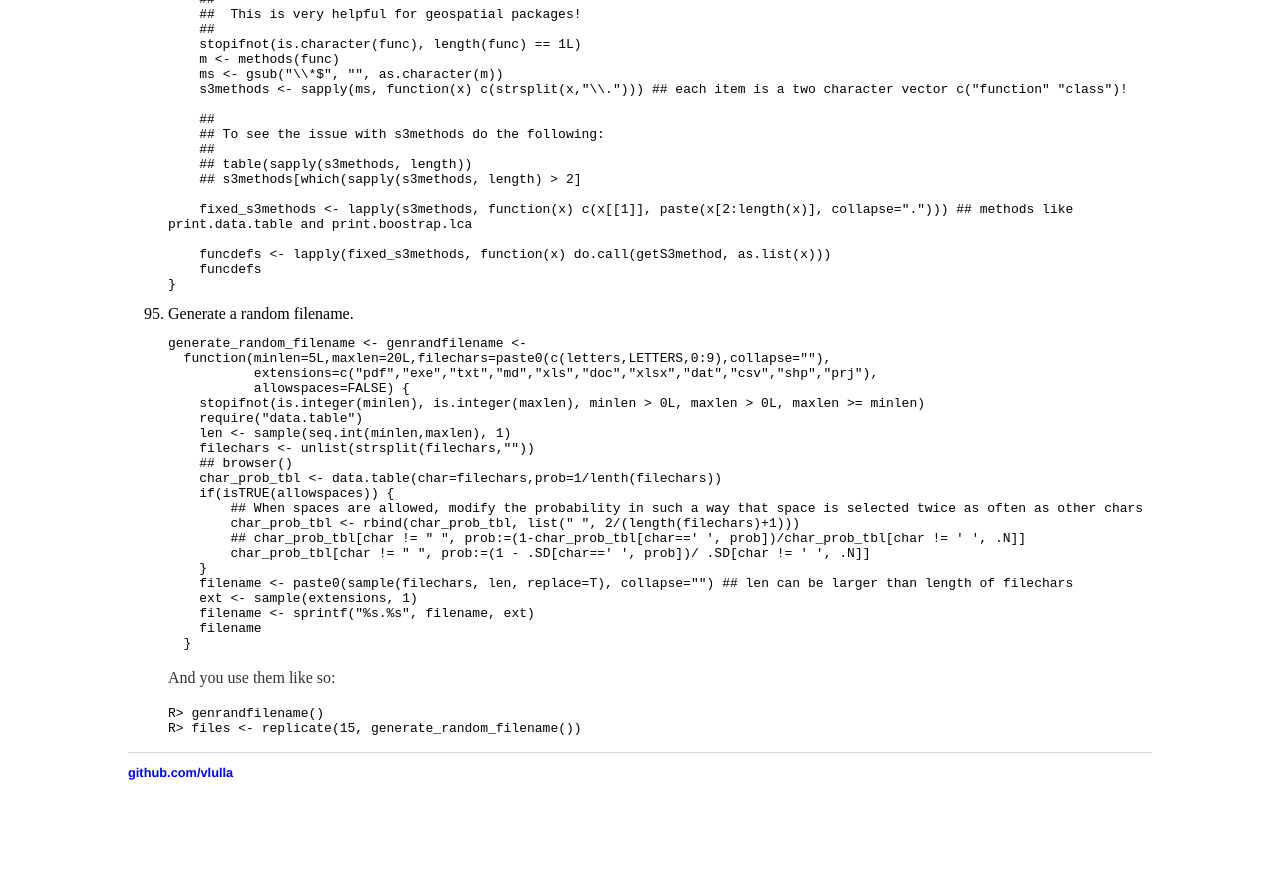
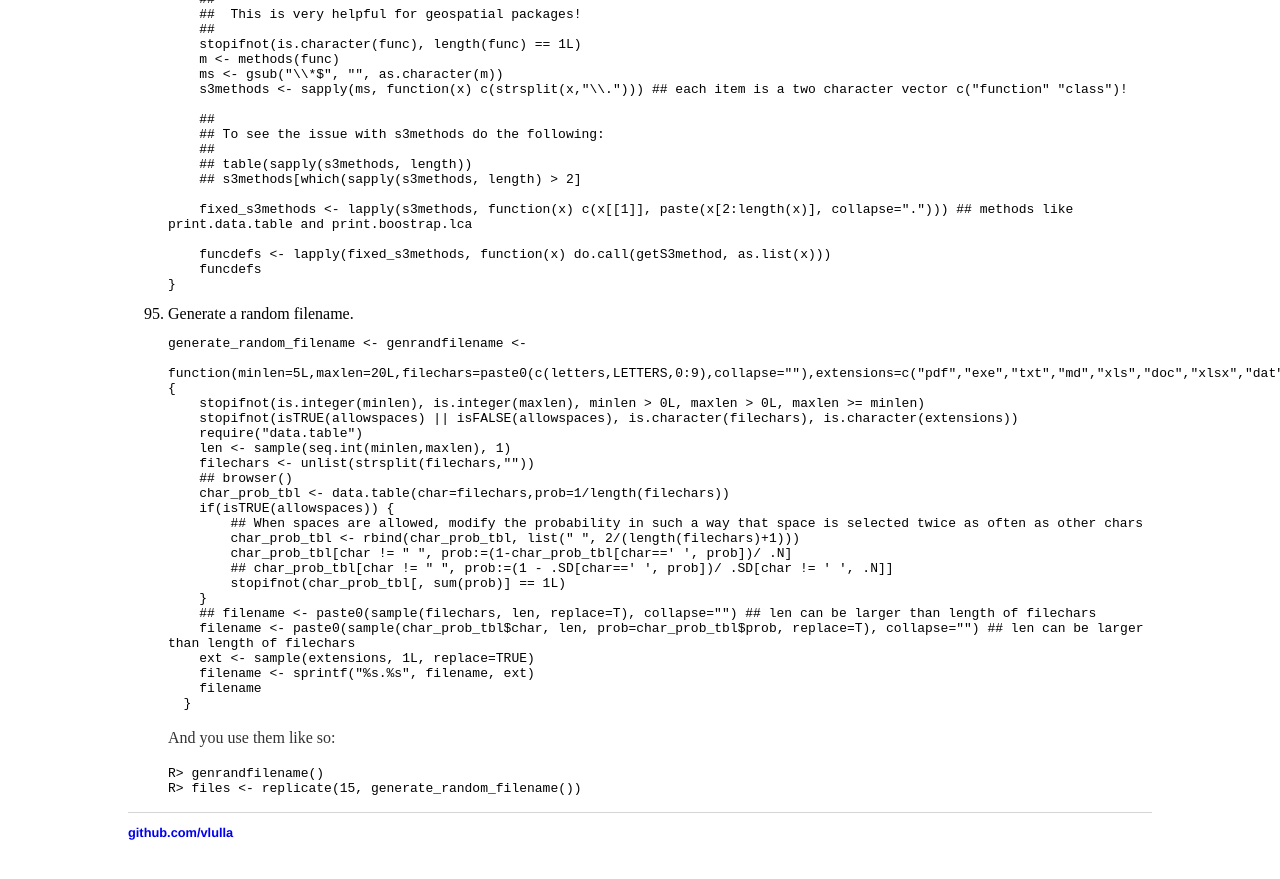
Before and after one commit to vlulla/vlulla.github.io, a Jekyll site: the page built from NOTES_R.md, in a window 1280 px wide and 900 px high, scrolled down 16801 px. Shown: the top 879 px of the window. Built offline with Jekyll 4.4.1, drawn with Linux system fonts in a browser that asks for light colours; before the commit the page ends 17641 px from its top, so only the background shows below that.

Commit message:
fixed the random filename generation function in R notes

````diff
--- a/NOTES_R.md
+++ b/NOTES_R.md
@@ -1297,23 +1297,24 @@ layout: default
 95. Generate a random filename.
     ```r
     generate_random_filename <- genrandfilename <-
-      function(minlen=5L,maxlen=20L,filechars=paste0(c(letters,LETTERS,0:9),collapse=""),
-               extensions=c("pdf","exe","txt","md","xls","doc","xlsx","dat","csv","shp","prj"),
-               allowspaces=FALSE) {
+      function(minlen=5L,maxlen=20L,filechars=paste0(c(letters,LETTERS,0:9),collapse=""),extensions=c("pdf","exe","txt","md","xls","doc","xlsx","dat","csv","shp","prj"),allowspaces=FALSE) {
         stopifnot(is.integer(minlen), is.integer(maxlen), minlen > 0L, maxlen > 0L, maxlen >= minlen)
+        stopifnot(isTRUE(allowspaces) || isFALSE(allowspaces), is.character(filechars), is.character(extensions))
         require("data.table")
         len <- sample(seq.int(minlen,maxlen), 1)
         filechars <- unlist(strsplit(filechars,""))
         ## browser()
-        char_prob_tbl <- data.table(char=filechars,prob=1/lenth(filechars))
+        char_prob_tbl <- data.table(char=filechars,prob=1/length(filechars))
         if(isTRUE(allowspaces)) {
             ## When spaces are allowed, modify the probability in such a way that space is selected twice as often as other chars
             char_prob_tbl <- rbind(char_prob_tbl, list(" ", 2/(length(filechars)+1)))
-            ## char_prob_tbl[char != " ", prob:=(1-char_prob_tbl[char==' ', prob])/char_prob_tbl[char != ' ', .N]]
-            char_prob_tbl[char != " ", prob:=(1 - .SD[char==' ', prob])/ .SD[char != ' ', .N]]
+            char_prob_tbl[char != " ", prob:=(1-char_prob_tbl[char==' ', prob])/ .N]
+            ## char_prob_tbl[char != " ", prob:=(1 - .SD[char==' ', prob])/ .SD[char != ' ', .N]]
+            stopifnot(char_prob_tbl[, sum(prob)] == 1L)
         }
-        filename <- paste0(sample(filechars, len, replace=T), collapse="") ## len can be larger than length of filechars
-        ext <- sample(extensions, 1)
+        ## filename <- paste0(sample(filechars, len, replace=T), collapse="") ## len can be larger than length of filechars
+        filename <- paste0(sample(char_prob_tbl$char, len, prob=char_prob_tbl$prob, replace=T), collapse="") ## len can be larger than length of filechars
+        ext <- sample(extensions, 1L, replace=TRUE)
         filename <- sprintf("%s.%s", filename, ext)
         filename
       }
````
